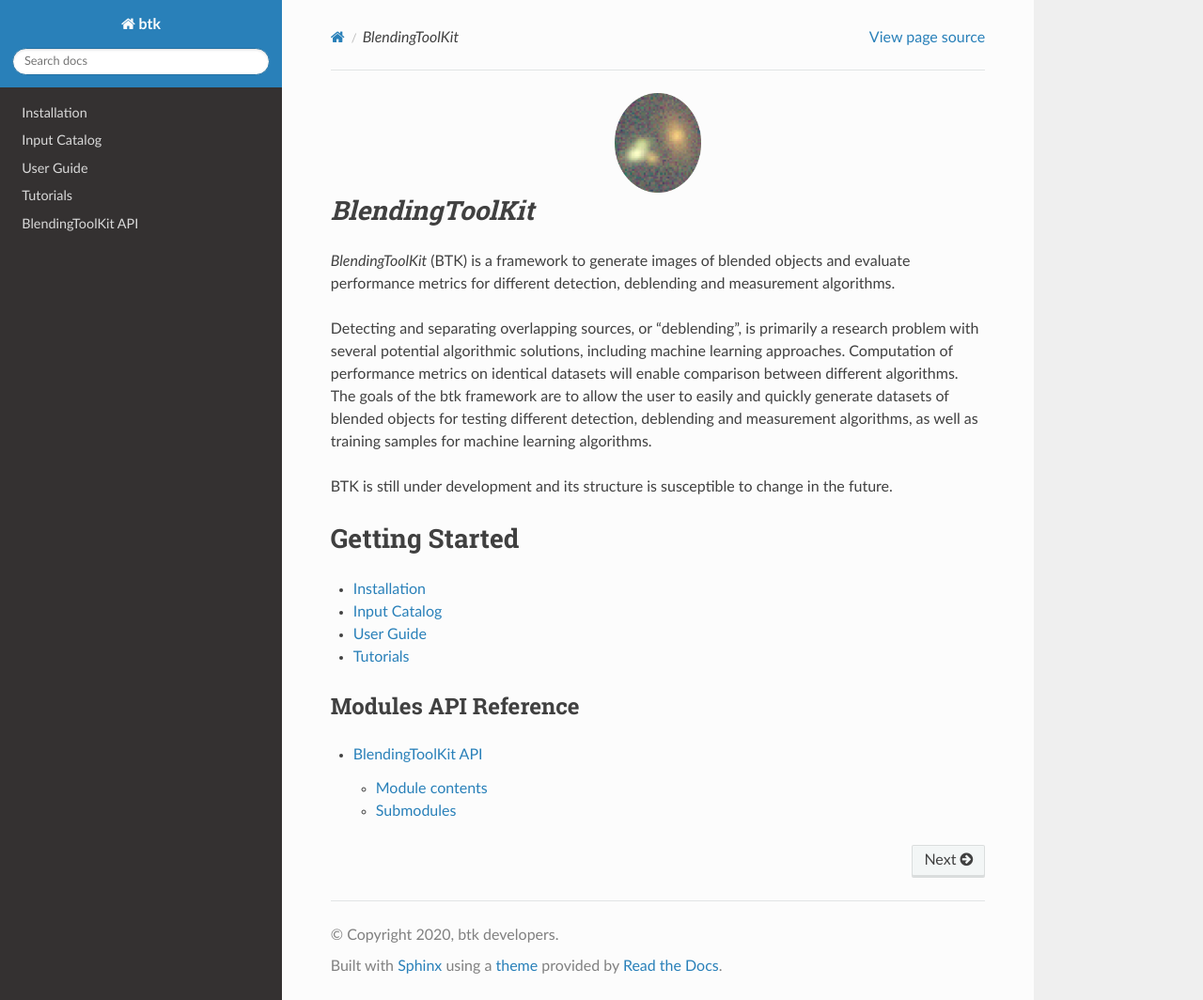
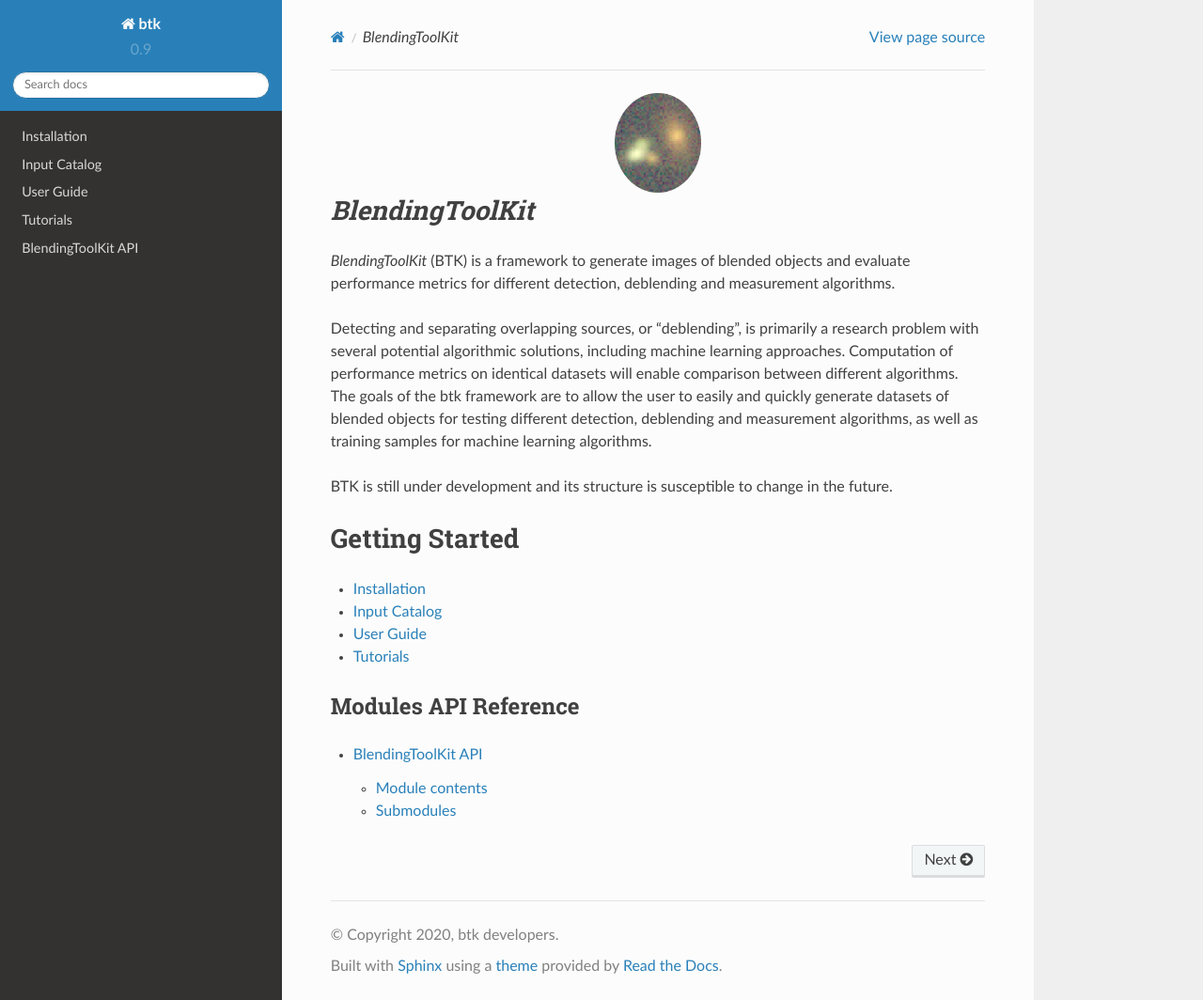
Before and after one commit to LSSTDESC/BlendingToolKit, a Sphinx documentation site: the page built from docs/source/index.rst, in a window 1280 px wide and 1064 px high. Shown: the whole window at 94% size. Built offline with Sphinx 7.4.7 and the Read the Docs theme 2.0.0, drawn with Linux system fonts in a browser that asks for light colours.

Commit message:
add correct labels for versions

```diff
--- a/btk/__init__.py
+++ b/btk/__init__.py
@@ -6,7 +6,7 @@ algorithms.
 """
 __author__ = "btk developers"
 __email__ = "imendoza@umich.edu"
-__version__ = "0.0.0"
+__version__ = "0.9.0"
 
 from . import catalog
 from . import create_blend_generator
--- a/docs/source/conf.py
+++ b/docs/source/conf.py
@@ -33,9 +33,9 @@ copyright = "2020, btk developers"
 author = "btk developers"
 
 # The short X.Y version
-version = ""
+version = "0.9"
 # The full version, including alpha/beta/rc tags
-release = "0.1"
+release = "0.9.0"
 
 
 class Mock(MagicMock):
--- a/pyproject.toml
+++ b/pyproject.toml
@@ -23,7 +23,7 @@ name = "blending_toolkit"
 packages = [{include = "btk"}]
 readme = "README.md"
 repository = "https://github.com/LSSTDESC/BlendingToolKit"
-version = "0.0.0"
+version = "0.9.0"
 
 [tool.poetry.dependencies]
 astropy = "^4.2"
```
